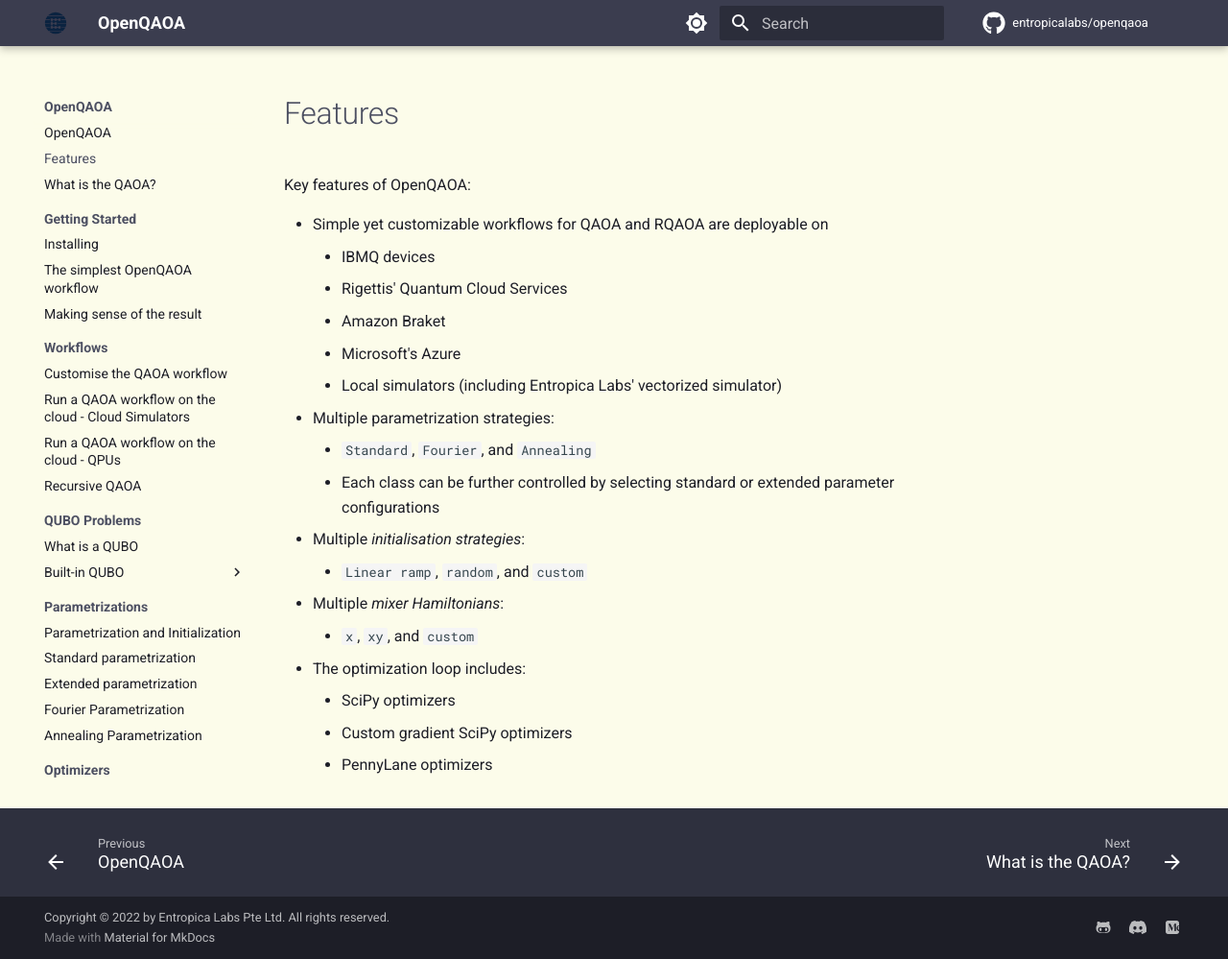
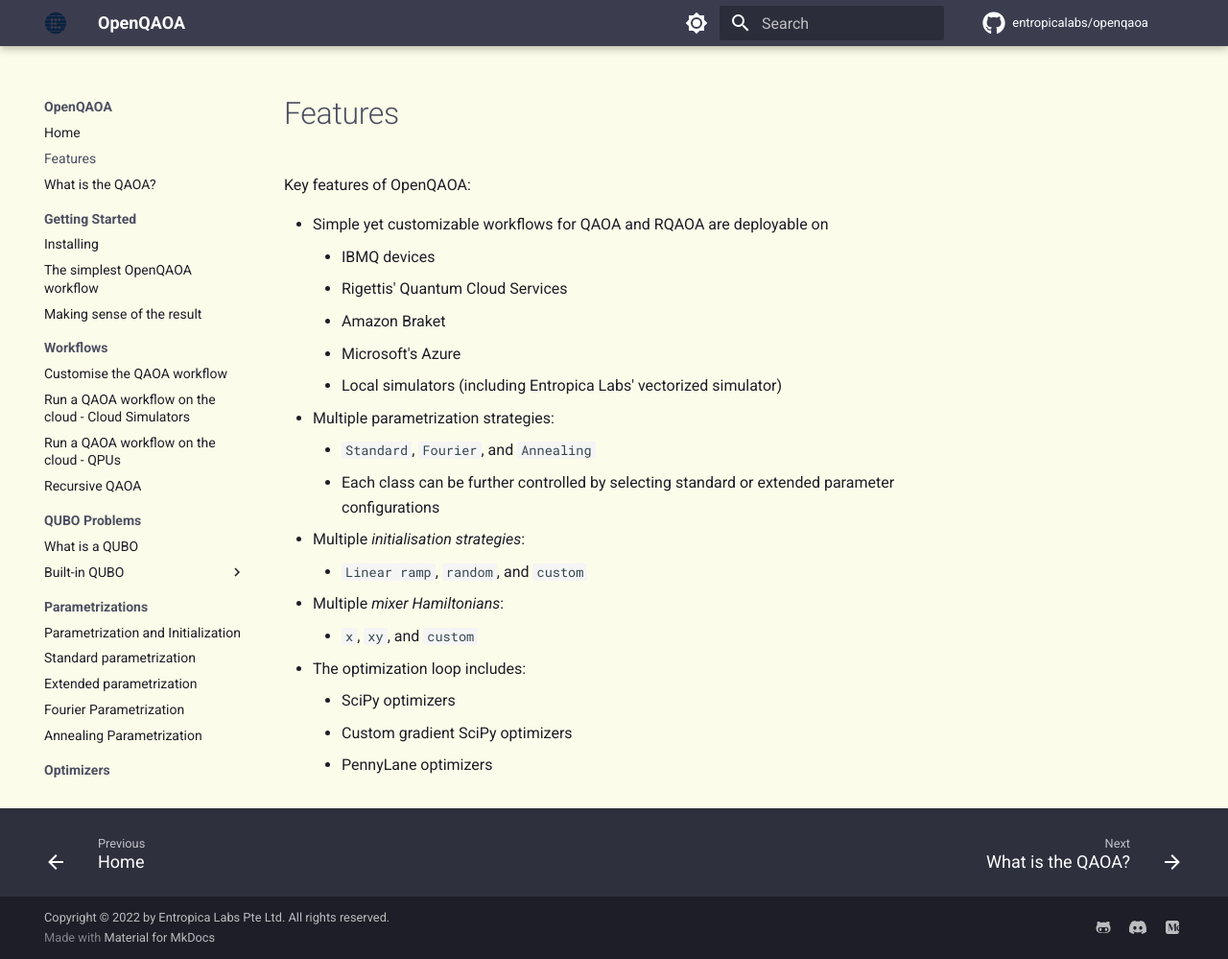
Before and after one commit to entropicalabs/openqaoa-website, an MkDocs documentation site: the page built from docs/features.md, in a window 1280 px wide and 999 px high. Shown: the whole window at 96% size. Built offline with MkDocs 1.6.1 and Material for MkDocs 9.7.7, drawn with Linux system fonts in a browser that asks for light colours; comment, search, counter and statistics services are not loaded.

Commit message:
- Index page link renamed from "OpenQAOA" to "Home" - Changed hover satus on links to a more readable color

```diff
--- a/docs/stylesheets/extra.css
+++ b/docs/stylesheets/extra.css
@@ -13,7 +13,7 @@
   --md-default-fg-color: #1d1e27; /* page text color */
   --md-default-fg-color--light: #4d5062; /* side menu titles font color */
   --md-typeset-a-color: #4d5062; /* links color */
-  --md-accent-fg-color: #969dc7; /* links hover color */
+  --md-accent-fg-color: #9b2a48; /* links hover color */
   --md-footer-bg-color: #2e303e; /* footer light band */
   --md-footer-bg-color--dark: #1d1e27; /* footer darker band */
 }
--- a/mkdocs.yml
+++ b/mkdocs.yml
@@ -84,7 +84,7 @@ markdown_extensions:
 
 
 nav:
-  - OpenQAOA: index.md
+  - Home: index.md
   - Features: features.md
   - What is the QAOA?: what-is-the-qaoa.md
   - Getting Started:
```
